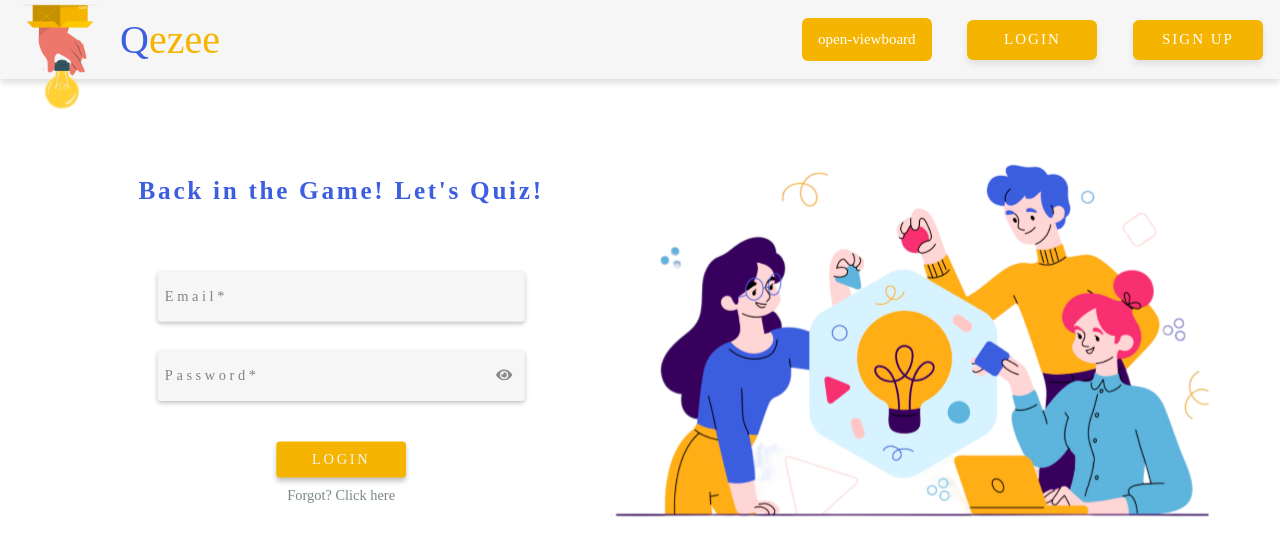
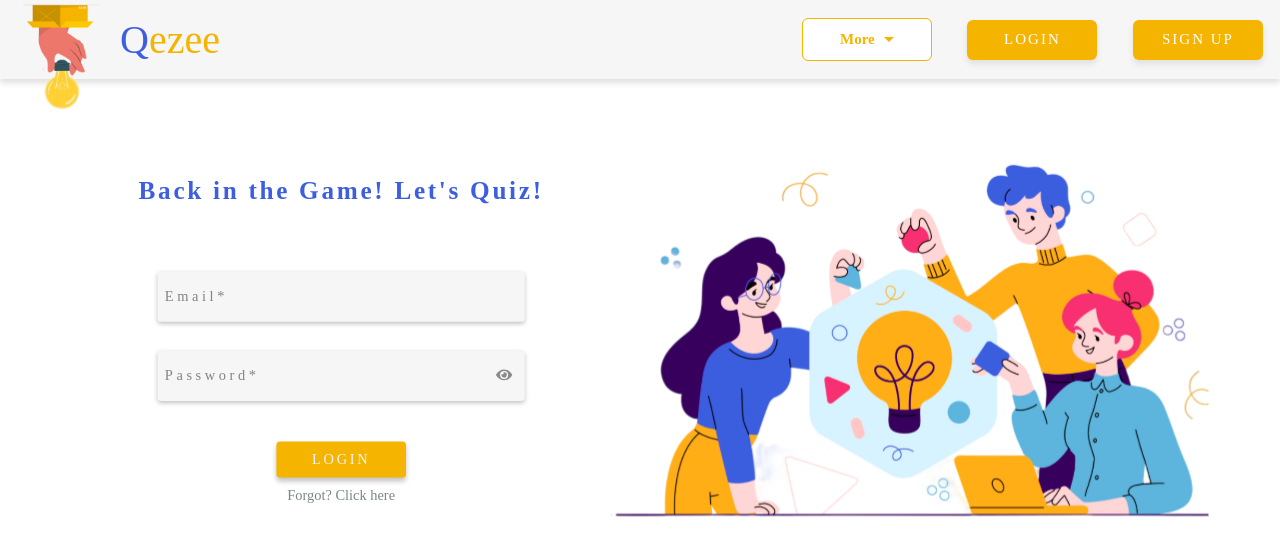
Before and after one commit to RohitRaj766/Qezee, a React (Create React App) app in the folder client/: page / in a window 1280 px wide. Shown: the top 556 px of the page. Built offline with nearby package versions, Linux system fonts and the light colour scheme.

Commit message:
more btn added in header

```diff
--- a/client/src/user/components/header/Header.jsx
+++ b/client/src/user/components/header/Header.jsx
@@ -1,10 +1,42 @@
-import React from "react";
+import React, { useState, useRef, useEffect } from "react";
 import { useNavigate } from 'react-router-dom';
 import "./Header.scss";
 import logoImage from "../../assets/images/logo.svg";
 
+const DropdownIcon = () => (
+  <svg
+    xmlns="http://www.w3.org/2000/svg"
+    width="10"
+    height="10"
+    viewBox="0 0 10 10"
+    style={{ marginLeft: '5px', fill: '#F5B400' }} // Adjust fill color as needed
+  >
+    <path d="M0 3h10l-5 5z" />
+  </svg>
+);
+
 const Header = () => {
   const navigate = useNavigate();
+  const [isDropdownOpen, setDropdownOpen] = useState(false);
+  const dropdownRef = useRef(null);
+
+  const toggleDropdown = () => {
+    setDropdownOpen(!isDropdownOpen);
+  };
+
+  // Close dropdown when clicking outside
+  useEffect(() => {
+    const handleClickOutside = (event) => {
+      if (dropdownRef.current && !dropdownRef.current.contains(event.target)) {
+        setDropdownOpen(false);
+      }
+    };
+
+    document.addEventListener('mousedown', handleClickOutside);
+    return () => {
+      document.removeEventListener('mousedown', handleClickOutside);
+    };
+  }, []);
 
   return (
     <>
@@ -20,7 +52,17 @@ const Header = () => {
           </div>
 
           <div className="rightside">
-            <button className="open--viewboard" onClick={() => navigate('/open-viewboard')}>open-viewboard</button>
+            <div className="dropdown" ref={dropdownRef}>
+              <button className="dropdown-toggle" onClick={toggleDropdown}>
+                More <DropdownIcon />
+              </button>
+              {isDropdownOpen && (
+                <div className="dropdown-menu">
+                  <button onClick={() => { navigate('/admin/login'); setDropdownOpen(false); }}>Admin Login</button>
+                  <button onClick={() => { navigate('/open-viewboard'); setDropdownOpen(false); }}>Open Viewboard</button>
+                </div>
+              )}
+            </div>
             <button className="login" onClick={() => navigate('/login')}>LOGIN</button>
             <button className="signup" onClick={() => navigate('/signup')}>SIGN UP</button>
           </div>
--- a/client/src/user/components/header/Header.scss
+++ b/client/src/user/components/header/Header.scss
@@ -13,6 +13,7 @@ nav {
     max-width: 1366px;
     padding: 12px;
     margin: 0px auto;
+
     .leftside {
       display: flex;
       align-items: center;
@@ -43,58 +44,80 @@ nav {
       gap: 1.6rem;
       width: 50%;
 
+      .dropdown {
+        position: relative;
+        .dropdown-toggle {
+          background-color: $pure-white;
+          color: $btn-color;
+          border: 1px solid #F5B400;
+          font-weight: 600;
+          cursor: pointer;
+          border-radius: 6px;
+          &:hover {
+            box-shadow: 0 0.25rem 0.5rem 0 rgba(171, 171, 171, 0.35);
+          }
+        }
+        .dropdown-menu {
+          position: absolute;
+          top: 100%;
+          left: 0;
+          background-color: #f0f0f0;
+          border-radius: 6px;
+          box-shadow: 0px 4px 6px 0px $shadow-color;
+          z-index: 1000;
+          width: 200px;
+          margin-top: 30px;
+          padding: 30px;
+          button {
+            width: 95%;
+            border: none;
+            background: none;
+            text-align: center;
+            cursor: pointer;
+            color: #FFFFFF;
+            background-color:#F5B400 ;
+            &:hover {
+              box-shadow: 0 0.25rem 0.5rem 0 rgba(12, 12, 12, 0.35);
+            }
+          }
+        }
+      }
+
       button {
-        width:130px;
+        width: 130px;
         height: 43px;
         margin: 5px;
         border: none;
         border-radius: 6px;
         background-color: $btn-color;
-        color:$pure-white;
+        color: $pure-white;
         font-size: 15px;
         cursor: pointer;
         position: relative;
         font-family: $primary-font;
+
         &:hover {
           background-color: darken(#F5B400, 1%);
           color: lighten(#F4F4F4, 10%);
           box-shadow: 0 0.25rem 0.5rem 0 rgba(12, 12, 12, 0.35);
-      }
+        }
       }
       .login {
         padding: 0.2rem 1.6rem;
         height: 2.5rem;
         background-color: $btn-color;
-        letter-spacing:2px;
+        letter-spacing: 2px;
       }
       .signup {
         padding: 0.2rem 1.6rem;
         height: 2.5rem;
         background-color: $btn-color;
-       letter-spacing:2px;
+        letter-spacing: 2px;
       }
       .login,
       .signup {
         box-shadow: 0px 4px 6px 0px $shadow-color;
       }
-      .open--viewboard{
-        width:130px;
-        height: 43px;
-        margin: 5px;
-        border: none;
-        border-radius: 6px;
-        background-color: $btn-color;
-        color:$pure-white;
-        font-size: 15px;
-        cursor: pointer;
-        position: relative;
-        font-family: $primary-font;
-        &:hover {
-          background-color: darken(#F5B400, 1%);
-          color: lighten(#F4F4F4, 10%);
-          box-shadow: 0 0.25rem 0.5rem 0 rgba(12, 12, 12, 0.35);
-      }
-      }
     }
   }
 }
```
